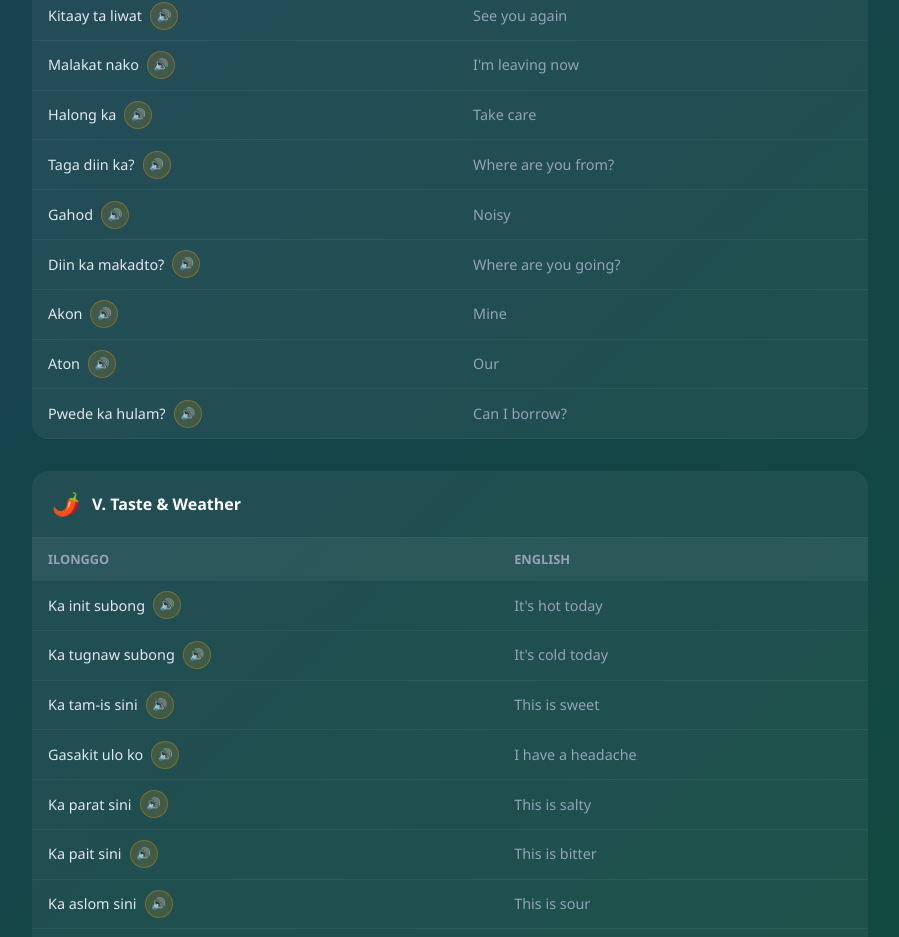
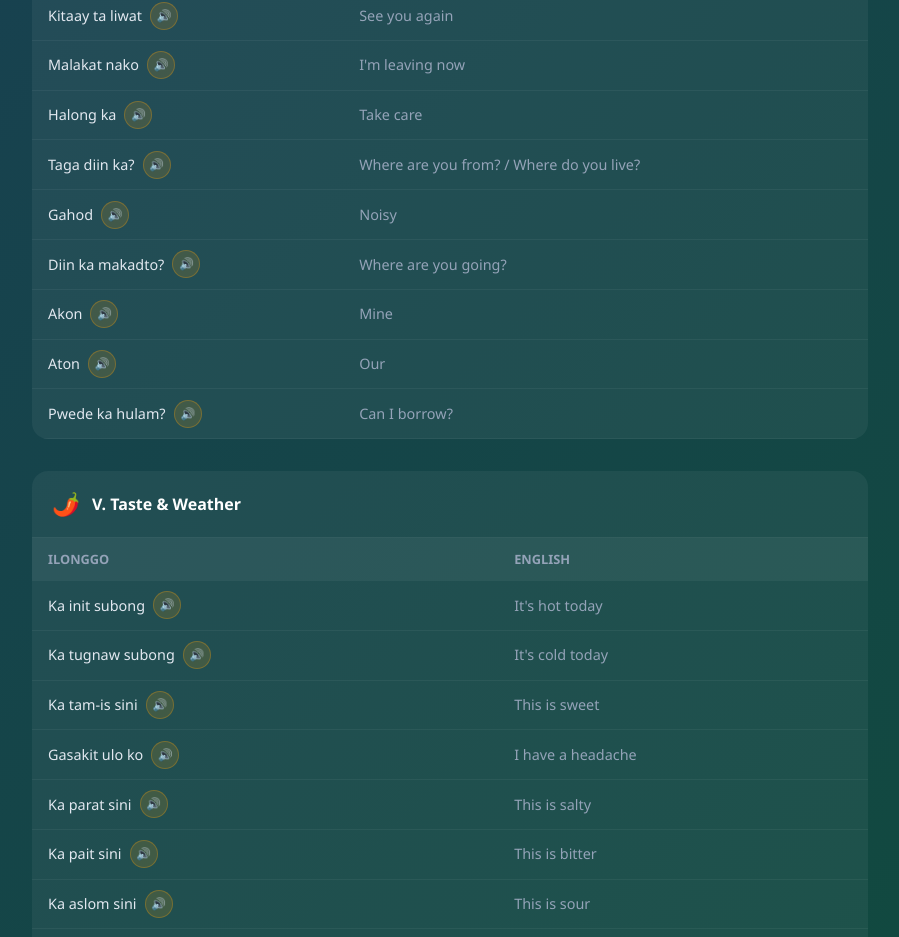
Before and after one commit to schoolprobuddy/talkaph, a Next.js app: page /learn/ilonggo in a window 1280 px wide. Shown: the part 6269-7206 px from the top of the page, without its empty margins (190-1089 px from the left). Built offline with nearby package versions, Linux system fonts and the light colour scheme.

Commit message:
Update Taga diin ka? meaning

```diff
--- a/app/learn/ilonggo/page.js
+++ b/app/learn/ilonggo/page.js
@@ -203,7 +203,7 @@ const LESSONS = {
       ["Kitaay ta liwat","See you again"],
       ["Malakat nako","I'm leaving now"],
       ["Halong ka","Take care"],
-      ["Taga diin ka?","Where are you from?"],
+      ["Taga diin ka?","Where are you from? / Where do you live?"],
       ["Gahod","Noisy"],
       ["Diin ka makadto?","Where are you going?"],
       ["Akon","Mine"],
```
